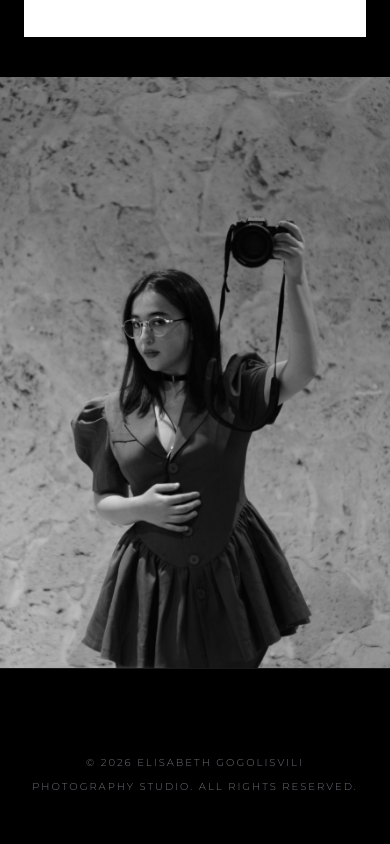
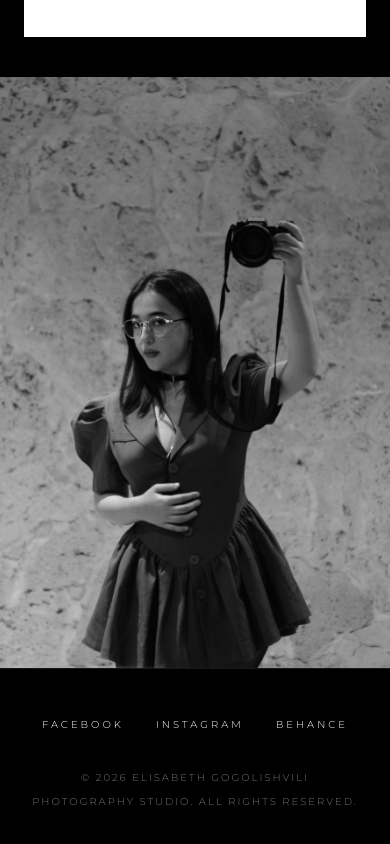
Before and after one commit to Machakhleli/Elisabeths, a React (Vite) app: page / in a window 390 px wide. Shown: the part 609-1453 px from the top of the page. Built offline with nearby package versions, Linux system fonts and the light colour scheme.

Commit message:
fix: fixed footers style, centred content for all devices and added oncklick function on social media tags

```diff
--- a/src/components/Footer.jsx
+++ b/src/components/Footer.jsx
@@ -1,36 +1,54 @@
-import { Instagram, Facebook, Globe } from "lucide-react"; // Using Lucide for a premium look
+import { Instagram, Facebook, Globe } from "lucide-react";
 
 export default function Footer() {
   return (
     <footer className="w-full bg-black text-white px-6 md:px-12 py-12 border-t border-zinc-900">
-      <div className="max-w-100% mx-auto flex flex-col md:flex-row justify-between items-center gap-8">
+      {/* 1. max-w-7xl mx-auto: Centers the whole block on 1440px+ screens
+         2. flex-col: Stacks items on mobile
+         3. md:flex-row: Side-by-side on desktop
+         4. items-center: Centers items horizontally on mobile stack
+      */}
+      <div className="max-w-7xl mx-auto flex flex-col md:flex-row justify-between items-center gap-8">
+        {/* Copyright Text */}
+        {/* order-2 on mobile puts this below the social links */}
         <div className="text-center md:text-left order-2 md:order-1">
           <span className="text-[10px] md:text-[11px] uppercase tracking-[0.2em] text-zinc-500 font-light">
-            © {new Date().getFullYear()} Elisabeth GogoliSvili{" "}
+            © {new Date().getFullYear()} Elisabeth Gogolishvili{" "}
             <br className="md:hidden" />
             Photography Studio. All rights reserved.
           </span>
         </div>
 
         {/* Social Media Links */}
-        <div className="flex items-center gap-8 order-1 md:order-2">
+        {/* order-1 on mobile puts this on top */}
+        <div className="flex items-center justify-center gap-8 order-1 md:order-2">
           <a
-            href="#"
+            href="https://www.facebook.com/Elizabeth.Gogolishvili/"
+            target="_blank"
+            rel="noopener noreferrer"
             className="text-[10px] md:text-[11px] uppercase tracking-[0.3em] font-light text-white hover:text-zinc-500 transition-colors flex items-center gap-2"
           >
-            <span className="hidden sm:inline">Facebook</span>
+            {/* hidden sm:inline keeps the text hidden on very small phones if you want only icons,
+                or remove 'hidden' if you want the text visible always */}
+            <span className="">Facebook</span>
           </a>
+
           <a
-            href="#"
+            href="https://www.instagram.com/captured_by_elizabeth/"
+            target="_blank"
+            rel="noopener noreferrer"
             className="text-[10px] md:text-[11px] uppercase tracking-[0.3em] font-light text-white hover:text-zinc-500 transition-colors flex items-center gap-2"
           >
-            <span className="hidden sm:inline">Instagram</span>
+            <span className="">Instagram</span>
           </a>
+
           <a
-            href="#"
+            href="https://www.behance.net/"
+            target="_blank"
+            rel="noopener noreferrer"
             className="text-[10px] md:text-[11px] uppercase tracking-[0.3em] font-light text-white hover:text-zinc-500 transition-colors flex items-center gap-2"
           >
-            <span className="hidden sm:inline">Behance</span>
+            <span className="">Behance</span>
           </a>
         </div>
       </div>
```
